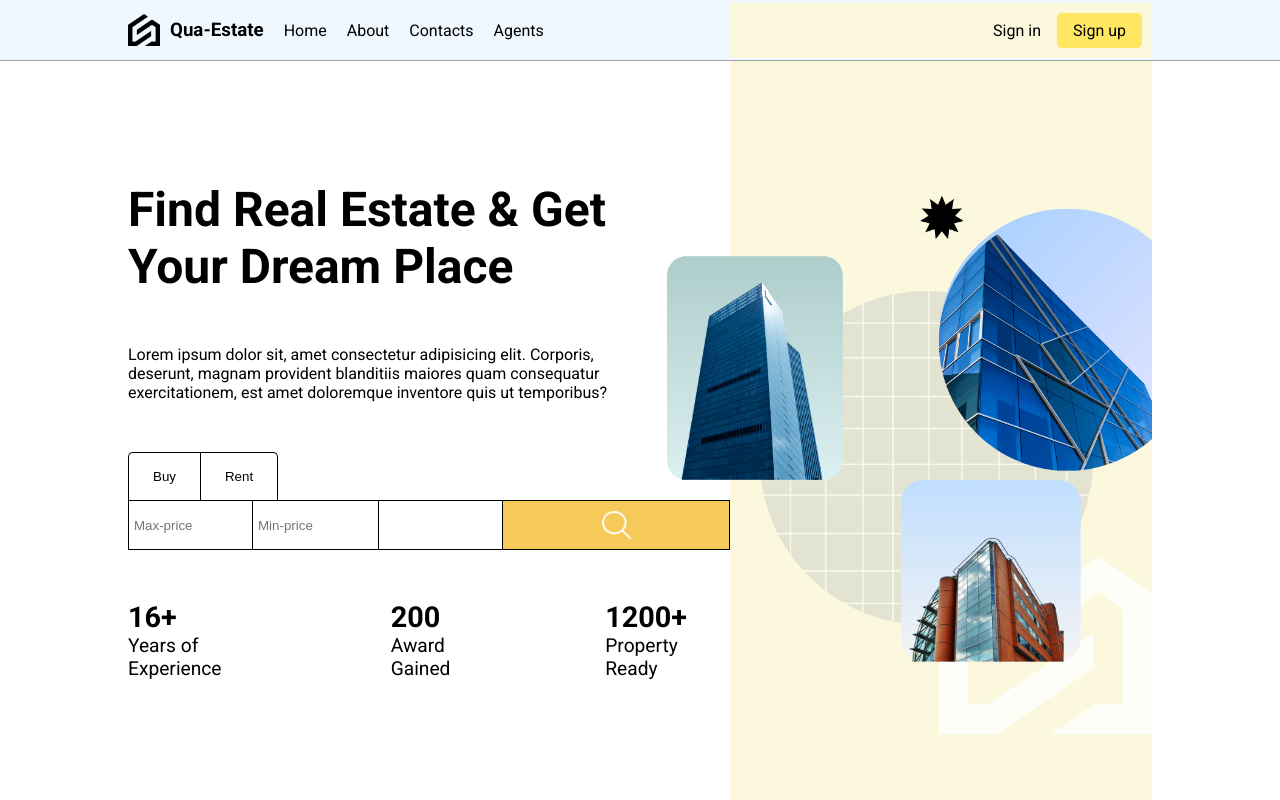
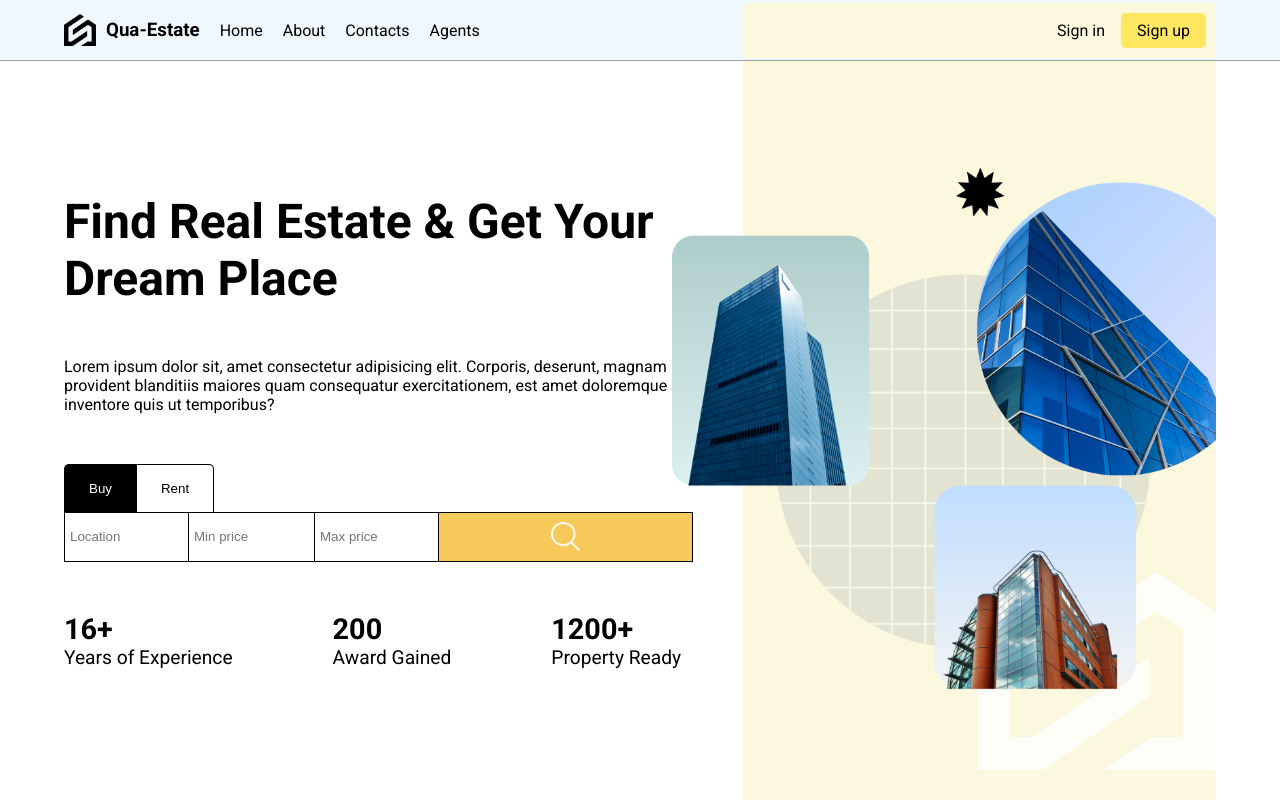
Before and after one commit to omertaskn452/project-real-estate, a React (Vite) app in the folder front-end/: page / in a window 1280 px wide. Shown: the top 800 px of the page. Built offline with nearby package versions, Linux system fonts and the light colour scheme.

Commit message:
bugs fixed

```diff
--- a/front-end/src/components/searchBar/SearchBar.jsx
+++ b/front-end/src/components/searchBar/SearchBar.jsx
@@ -1,17 +1,47 @@
-import React from 'react'
+import {useState} from 'react'
 import "./searchBar.css"
 
 const SearchBar = () => {
+
+  const [isBuyActive, setIsBuyActive] = useState(true)
+  const [isFocused, setIsFocused] = useState(false)
+
+  const setActiveTrue = () => {
+    if(!isBuyActive){
+      setIsBuyActive(true)
+    }
+  }
+  const setActiveFalse = () => {
+    if(isBuyActive){
+      setIsBuyActive(false)
+    }
+  }
+
   return (
     <div className="home-search">
       <div className="home-search-btns">
-        <button className='home-search-btn buy-btn'>Buy</button>
-        <button className='home-search-btn rent-btn'>Rent</button>
+        <button
+          className={`home-search-btn buy-btn ${isBuyActive ? "active" : ""}`}
+          onClick={setActiveTrue}>
+            Buy
+        </button>
+        <button
+          className={`home-search-btn rent-btn ${isBuyActive ? "" : "active"}`}
+          onClick={setActiveFalse}>
+            Rent
+          </button>
       </div>
       <div className="home-search-container">
-        <input className='home-search-input' placeholder='Max-price' type="text" />
-        <input className='home-search-input mid-input' placeholder="Min-price" type="text" />
-        <input className='home-search-input' type="text" />
+        <input
+          className={`home-search-input ${isFocused ? "right-hidden" : ""}`} placeholder='Location' type="text" />
+        <input
+          className='home-search-input mid-input'
+          placeholder="Min price" type="number" min={0} max={10000000}
+          onFocus={() => setIsFocused(true)}
+          onBlur={() => setIsFocused(false)}/>
+        <input
+          className={`home-search-input ${isFocused ? "left-hidden" : ""}`}
+          placeholder='Max price' type="number" min={0} max={10000000}/>
         <div className="home-search-icon-wrapper">
           <img className='home-search-icon' src="/icons/search.png" alt="" />
         </div>
--- a/front-end/src/components/searchBar/searchBar.css
+++ b/front-end/src/components/searchBar/searchBar.css
@@ -1,6 +1,7 @@
 .home-search{
   display: flex;
   flex-direction: column;
+  padding-right: 50px;
 }
 .home-search-btn{
   background-color: transparent;
@@ -15,6 +16,10 @@
 .rent-btn{
   border-top-right-radius: 5px;
 }
+.active{
+  background-color: black;
+  color: white;
+}
 .home-search-container{
   display: flex;
   height: 50px;
@@ -24,15 +29,26 @@
   border: solid black 0.5px;
   text-indent: 5px;
   padding-right: 5px;
+  outline: none;
+}
+.mid-input{
+  border-left: 0;
+  border-right: 0;
 }
 .home-search-input:focus{
   outline: none;
   border: solid rgb(13, 107, 0) 1px;
 }
+.left-hidden{
+  border-left: none;
+}
+.right-hidden{
+  border-right: none;
+}
 .home-search-icon-wrapper{
   flex-grow: 1;
   background-color: rgb(246, 202, 90);
-  border: 1px solid black;
+  border: 0.5px solid black;
   border-left: 0;
   display: flex;
   align-items: center;
@@ -42,7 +58,26 @@
 .home-search-icon{
   height: 60%;
 }
-.mid-input{
-  border-left: 0;
-  border-right: 0;
+@media (width <= 1024px){
+  .home-search{
+    padding-right: 0;
+  }
+  .home-search-input{
+    width: 175px;
+  }
 }
+@media (width <= 768px){
+  .home-search-input{
+    width: 125px;
+  }
+}
+@media (width <=500px){
+  .home-search-container{
+    flex-direction: column;
+    height: auto;
+  }
+  .home-search-input{
+    height: 50px;
+    width: 100%;
+  }
+}
--- a/front-end/src/index.css
+++ b/front-end/src/index.css
@@ -13,7 +13,6 @@ body{
   font-style: normal;
 }
 .container{
-  width: 80%;
-  margin-left: auto;
-  margin-right: auto;
+  width: min(90%, 1200px);
+  margin: 0 auto;
 }
```
